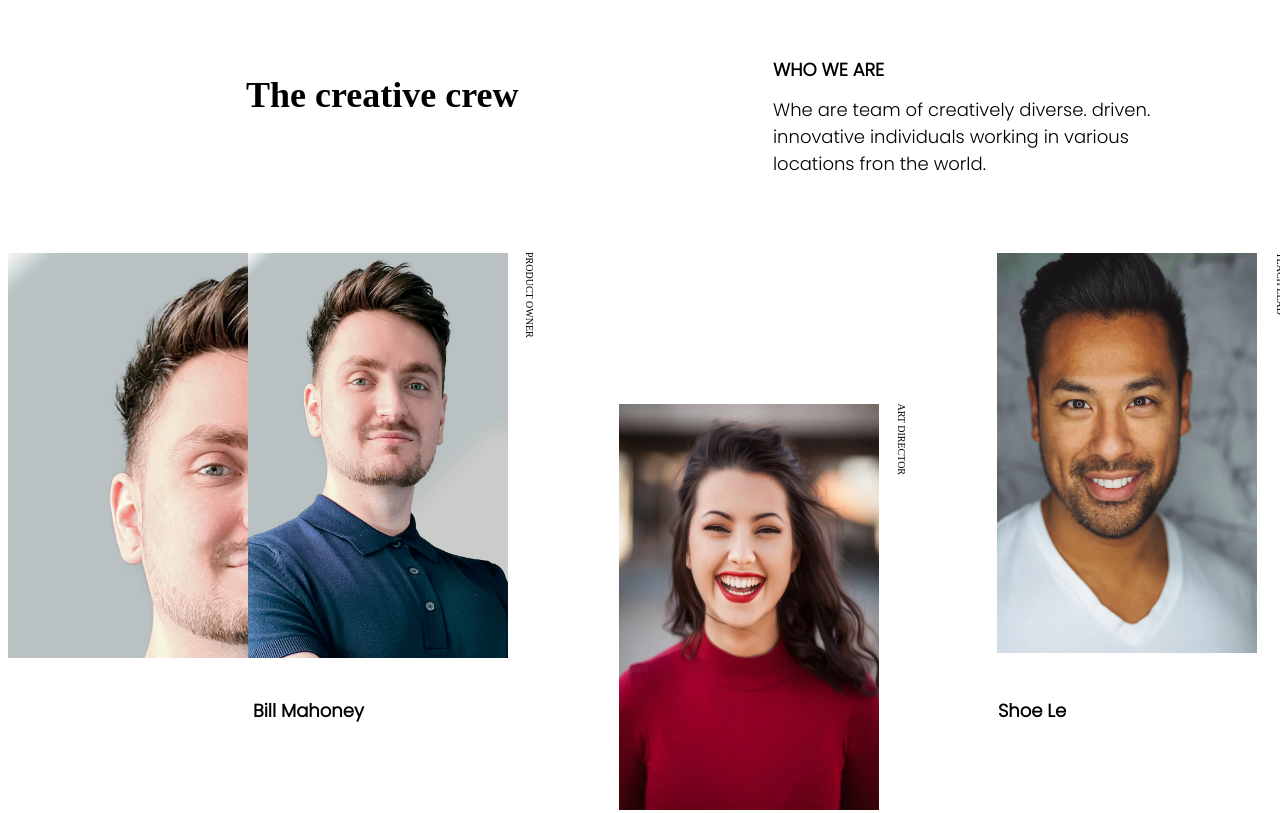
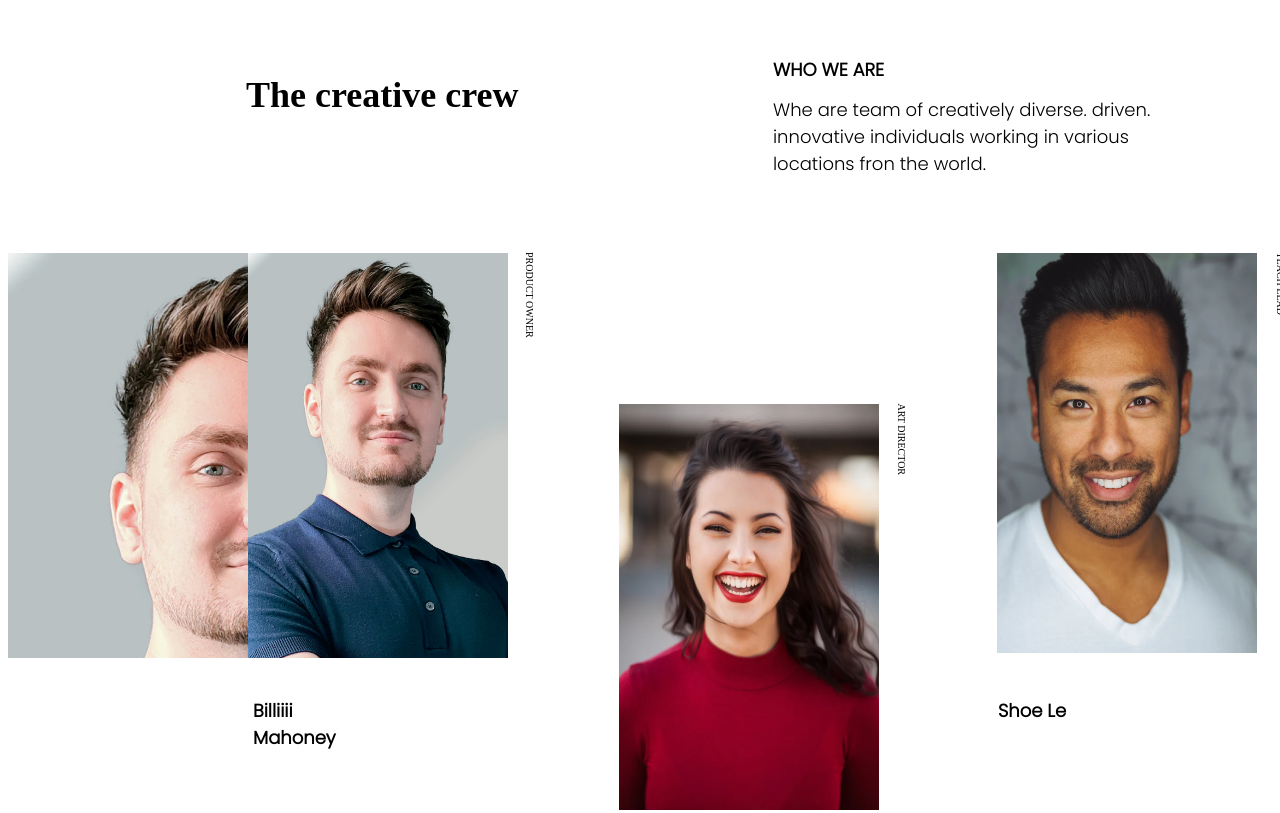
Before and after one commit to joj-spe/Creative_Crew_Challenge, a plain HTML site: page index.html in a window 1280 px wide. Shown: the top 813 px of the page. Drawn offline with Linux system fonts and the light colour scheme; files whose address does not match are found by name; a web font is replaced by a local one.

Commit message:
Update index.html

```diff
--- a/index.html
+++ b/index.html
@@ -16,7 +16,7 @@
                 <div>
                     <img class="first" src="https://github.com/joj-spe/Creative_Crew_Challenge/blob/main/images/photo1.png" alt="première photo">
 
-                    <p class="primo">Bill Mahoney</p>
+                    <p class="primo">Billiiii Mahoney</p>
                     <p class="secondo">PRODUCT OWNER</p>
                 </div>
                 <div>
```
